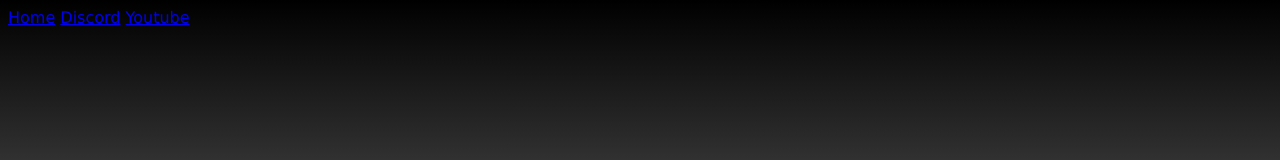
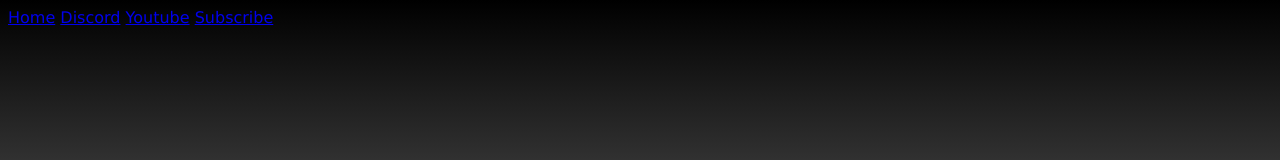
Before and after one commit to georgetdawson/mystreamingwebsite, a plain HTML site: page index.html in a window 1280 px wide. Shown: the top 160 px of the page. Drawn offline with Linux system fonts and the light colour scheme.

Commit message:
added subscribe page and nav bar link

```diff
--- a/index.html
+++ b/index.html
@@ -39,6 +39,7 @@ height: 100vh
     <a class="active" href="homepage.html" target="_blank">Home</a>
     <a href="https://discord.gg/kSfubRCh" target="_blank">Discord</a>
     <a href="https://www.youtube.com/channel/UCEkJwUI9mNM0WrQlrvuFVcQ" target="_blank">Youtube</a>
+    <a href="Subscribe.html" target="_blank">Subscribe</a>
   </div>
 
 <div class="index_wrapper">
```
Also changed, not shown: homepage.html (+1 -0 lines), Subscribe.html (added).
